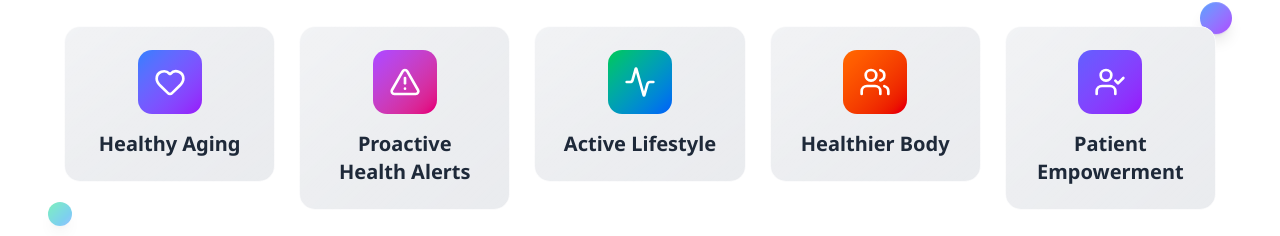
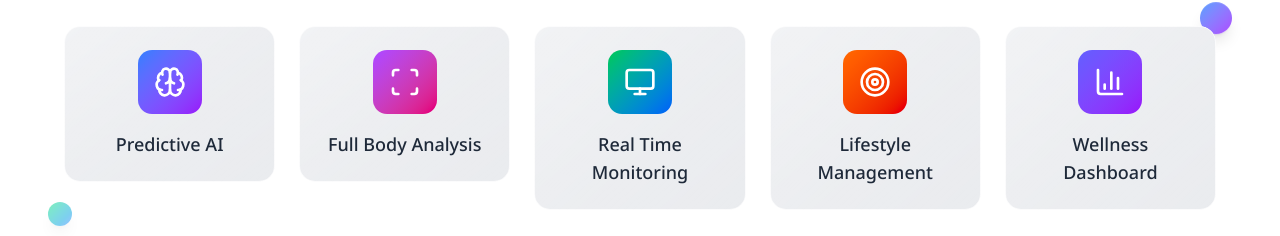
Before and after one commit to employeebhavya/GEN-AI, a Next.js app: page / in a window 1280 px wide. Shown: the part 1854-2090 px from the top of the page. Built offline with nearby package versions, Linux system fonts and the light colour scheme.

Commit message:
updated the icon boxex title also fixed the height issue

```diff
--- a/src/homecomponents/Collaborate.jsx
+++ b/src/homecomponents/Collaborate.jsx
@@ -44,8 +44,8 @@ const Collaborate = () => {
         {/* Main Heading */}
         <div className="text-center mb-16">
           <h1 className="text-3xl md:text-4xl font-bold text-gray-900 mb-6 leading-tight">
-            Personalized care is at
-            <span className="text-gray-700">the heart of</span>
+            Personalized care is at{" "}
+            <span className="text-gray-700">the heart of</span>{" "}
             <span className="text-gray-600">everything we do</span>
           </h1>
         </div>
--- a/src/homecomponents/HomeIconBoxex.jsx
+++ b/src/homecomponents/HomeIconBoxex.jsx
@@ -1,35 +1,35 @@
 import React from "react";
-import { Heart, AlertTriangle, Activity, Users, UserCheck } from "lucide-react";
+import { Brain, Scan, Monitor, Target, BarChart3 } from "lucide-react";
 
 function HomeIconBoxex() {
   const features = [
     {
-      icon: Heart,
-      title: "Healthy Aging",
+      icon: Brain,
+      title: "Predictive AI",
       color: "from-blue-500 to-purple-600",
       delay: "0ms",
     },
     {
-      icon: AlertTriangle,
-      title: "Proactive Health Alerts",
+      icon: Scan,
+      title: "Full Body Analysis",
       color: "from-purple-500 to-pink-600",
       delay: "100ms",
     },
     {
-      icon: Activity,
-      title: "Active Lifestyle",
+      icon: Monitor,
+      title: "Real Time Monitoring",
       color: "from-green-500 to-blue-600",
       delay: "200ms",
     },
     {
-      icon: Users,
-      title: "Healthier Body",
+      icon: Target,
+      title: "Lifestyle Management",
       color: "from-orange-500 to-red-600",
       delay: "300ms",
     },
     {
-      icon: UserCheck,
-      title: "Patient Empowerment",
+      icon: BarChart3,
+      title: "Wellness Dashboard",
       color: "from-indigo-500 to-purple-600",
       delay: "400ms",
     },
@@ -68,7 +68,7 @@ function HomeIconBoxex() {
                         </div>
 
                         {/* Title */}
-                        <h3 className="text-xl font-bold text-gray-800">
+                        <h3 className="text-lg font-medium text-gray-800">
                           {feature.title}
                         </h3>
                       </div>
```
